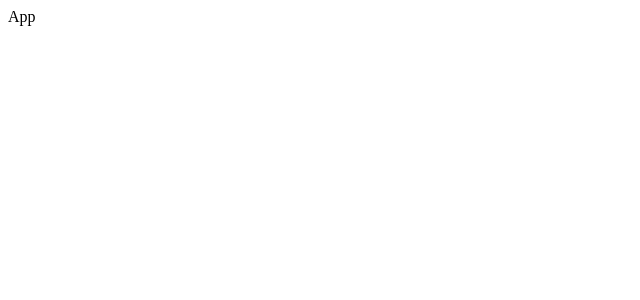
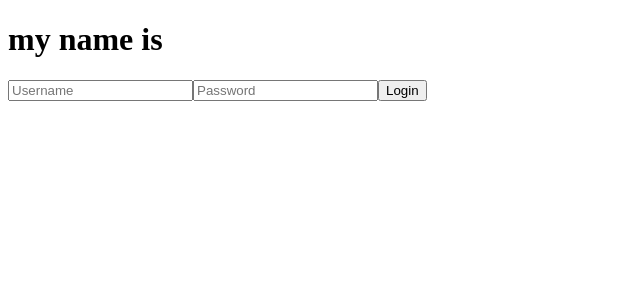
Before and after one commit to Vishal120703/Certificate-Verification-System, a React app in the folder frontend/: page / in a window 1280 px wide. Shown: the top 300 px of the page, without its empty margins (0-640 px from the left). Built offline with nearby package versions, Linux system fonts and the light colour scheme; the HTML template or start-up script is replaced by a standard one.

Commit message:
add frontend after making backend of auth

```diff
--- a/frontend/package.json
+++ b/frontend/package.json
@@ -10,8 +10,10 @@
     "preview": "vite preview"
   },
   "dependencies": {
+    "axios": "^1.13.5",
     "react": "^19.2.0",
-    "react-dom": "^19.2.0"
+    "react-dom": "^19.2.0",
+    "react-router-dom": "^7.13.0"
   },
   "devDependencies": {
     "@eslint/js": "^9.39.1",
--- a/frontend/src/App.jsx
+++ b/frontend/src/App.jsx
@@ -1,8 +1,19 @@
 import React from 'react'
+import { BrowserRouter, Routes, Route } from "react-router-dom";
+import Login from './pages/Login';
+import ProtectedRoute from './components/ProtectedRoute';
+import Dashboard from './pages/Dashboard';
 
 const App = () => {
   return (
-    <div>App</div>
+    <>
+    <BrowserRouter>
+    <Routes>
+      <Route path="/" element={<Login />} />
+      <Route path="/dashboard" element={<ProtectedRoute><Dashboard/></ProtectedRoute>} />
+    </Routes>
+    </BrowserRouter>
+    </>
   )
 }
 
--- /dev/null
+++ b/frontend/src/components/ProtectedRoute.jsx
@@ -0,0 +1,26 @@
+import React, { useState, useEffect } from 'react'
+import api from "../services/api"
+import { Navigate } from 'react-router-dom';
+
+const ProtectedRoute = ({children}) => {
+    const [isAuth, setisAuth] = useState(null);
+    useEffect(() => {
+      const checkAuth = async() =>{
+        try{
+            await api.get("/profile");//Protected
+            setisAuth(true);
+        }
+        catch{
+            setisAuth(false);
+        }
+      }
+      checkAuth();
+    }, [])
+    if(isAuth ==null){
+        return <h3>Loading...</h3>
+    }
+    return isAuth ? children :<Navigate to="/"/>
+
+}
+
+export default ProtectedRoute;
--- /dev/null
+++ b/frontend/src/pages/Dashboard.jsx
@@ -0,0 +1,9 @@
+import React from 'react'
+
+const Dashboard = () => {
+  return (
+    <div>Dashboard</div>
+  )
+}
+
+export default Dashboard
--- /dev/null
+++ b/frontend/src/pages/Login.jsx
@@ -0,0 +1,46 @@
+import React from 'react'
+import{useState} from 'react'
+import api from "../services/api";
+import { useNavigate } from 'react-router-dom';
+
+const Login = () => {
+    const [form, setform] = useState({username : "",password: ""});
+    const navigation = useNavigate();
+    const handleChange = (e)=>{
+        setform({...form,[e.target.name]:e.target.value})
+    }
+    const handleSubmit = async(e) =>{
+        e.preventDefault();
+        try{
+            const res = await api.post("/login", form);
+            alert(res.data.msg);
+            navigation("/dashboard")
+        }
+        catch(err){
+            alert(err.res.data.msg)
+        }
+    }
+  return (
+    <div>
+        <h1>my name is </h1>
+        <form onSubmit={handleSubmit}>
+      <input
+        name="username"
+        placeholder="Username"
+        onChange={handleChange}
+      />
+
+      <input
+        type="password"
+        name="password"
+        placeholder="Password"
+        onChange={handleChange}
+      />
+
+      <button type="submit">Login</button>
+    </form>
+    </div>
+  )
+}
+
+export default Login
--- /dev/null
+++ b/frontend/src/services/api.js
@@ -0,0 +1,6 @@
+import axios from "axios"
+const api = axios.create({
+    baseURL: "http://localhost:5000/api/User",
+    withCredentials: true
+})
+export default api;
```
Also changed, not shown: 1 other file (tests, documents, lock files or other folders).
